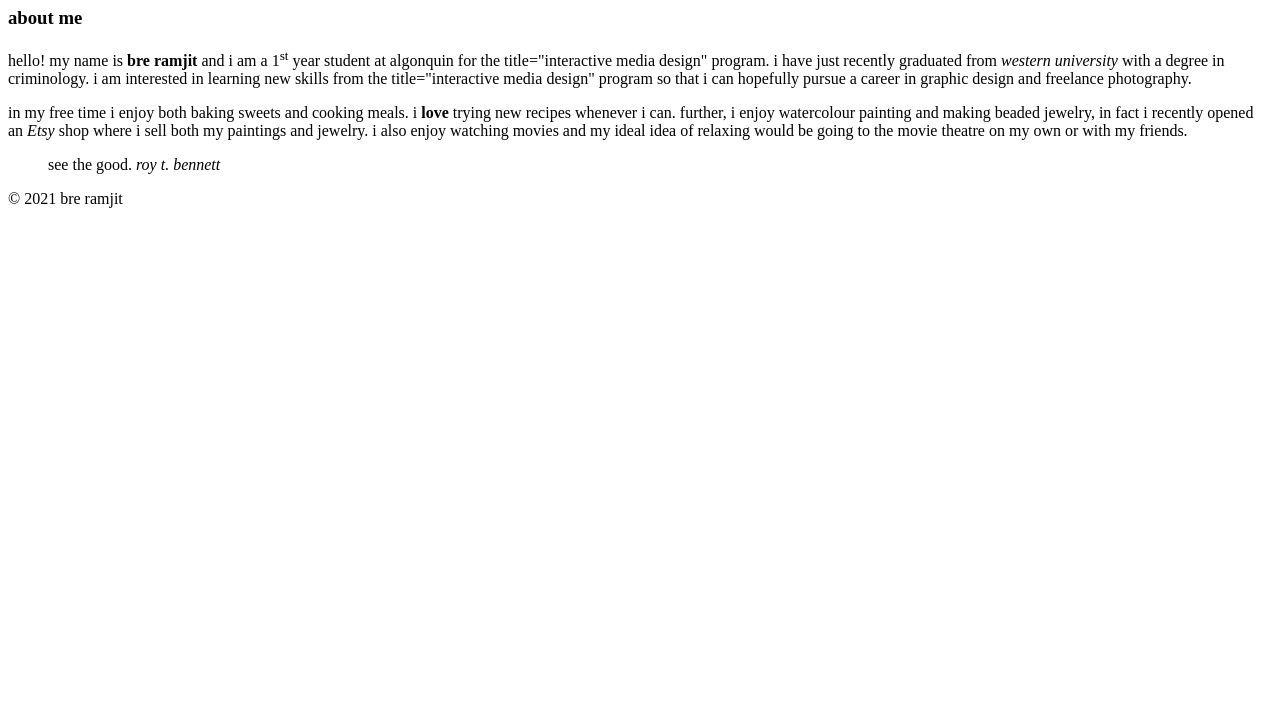
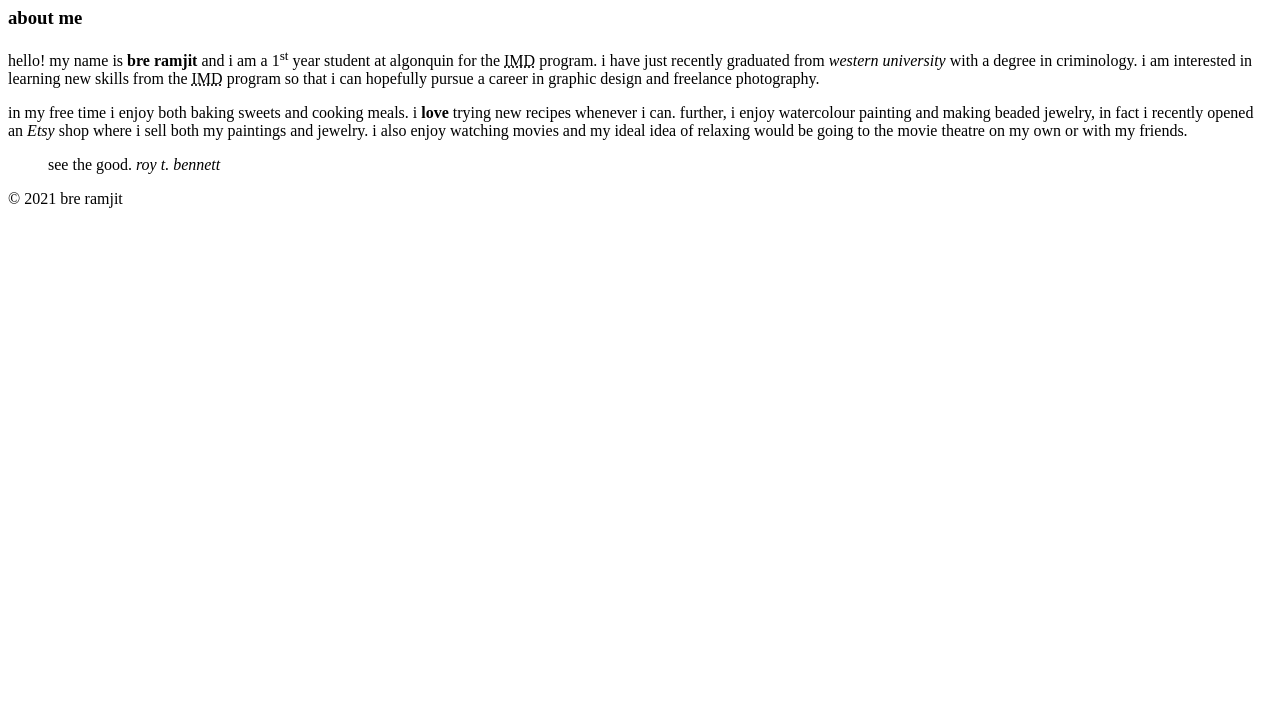
Before and after one commit to breramjit/breramjit.github.io, a plain HTML site: page html-assignment/index.html in a window 1280 px wide. Shown: the part 73-800 px from the top of the page. Drawn offline with Linux system fonts and the light colour scheme.

Commit message:
edits abbr tag in index.html

```diff
--- a/html-assignment/index.html
+++ b/html-assignment/index.html
@@ -11,10 +11,10 @@
     <h3>about me</h3>
     <p>
         hello! my name is <strong>bre ramjit</strong> and i am
-        a 1<sup>st</sup> year student at algonquin for the <abbr>title="interactive media design"<IMD</abbr>
+        a 1<sup>st</sup> year student at algonquin for the <abbr title="interactive media design">IMD</abbr>
         program. i have just recently graduated from <em>western university</em>
         with a degree in criminology. i am interested in learning new skills from the
-        <abbr>title="interactive media design"<IMD</abbr> program so that i can hopefully
+        <abbr title="interactive media design">IMD</abbr> program so that i can hopefully
         pursue a career in graphic design and freelance photography.
     </p>
     <p>
```
